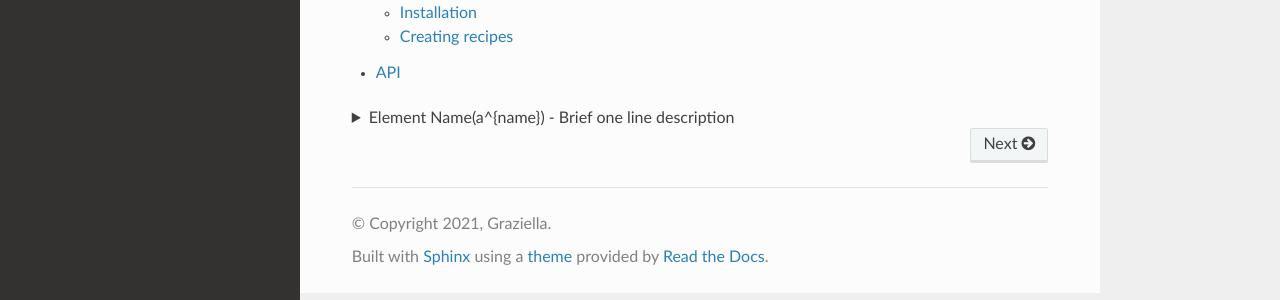
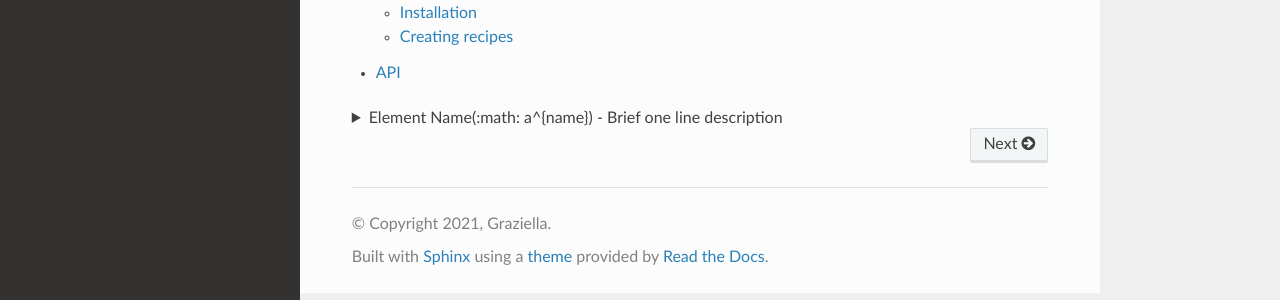
Before and after one commit to HaomiaoLuoLlanio/doc_beginning, a Sphinx documentation site: the page built from docs/source/index.rst, in a window 1280 px wide. Shown: the part 496-796 px from the top of the page. Built offline with Sphinx 7.4.7 and the Read the Docs theme 2.0.0, drawn with Linux system fonts in a browser that asks for light colours; some of the changed lines change nothing that is shown.

Commit message:
Update index.rst

```diff
--- a/docs/source/index.rst
+++ b/docs/source/index.rst
@@ -24,7 +24,7 @@ Contents
 .. raw:: html
 
    <details>
-     <summary>Element Name(a^{name}) - Brief one line description</summary>
+     <summary>Element Name(:math: a^{name}) - Brief one line description</summary>
      <p>Element name: expression<br>
      Details:<br>
      Examples:<br>
```
